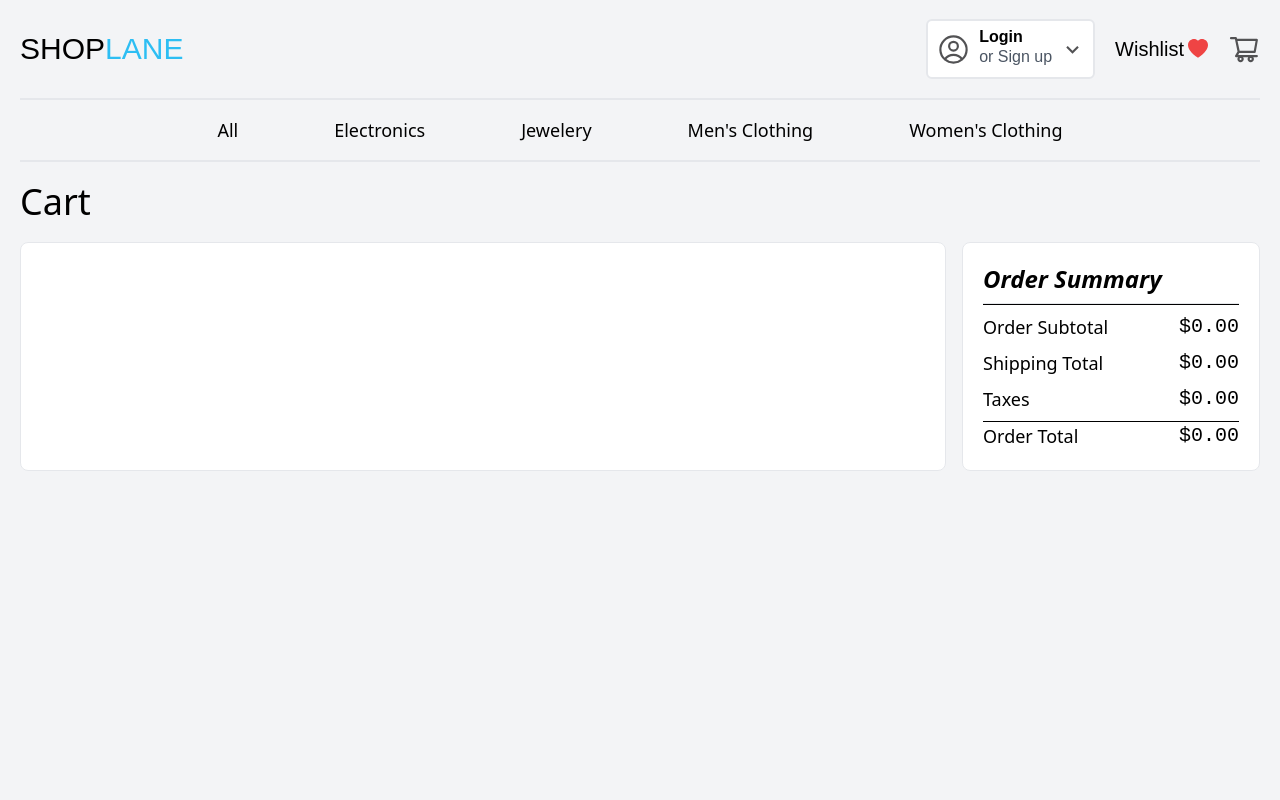
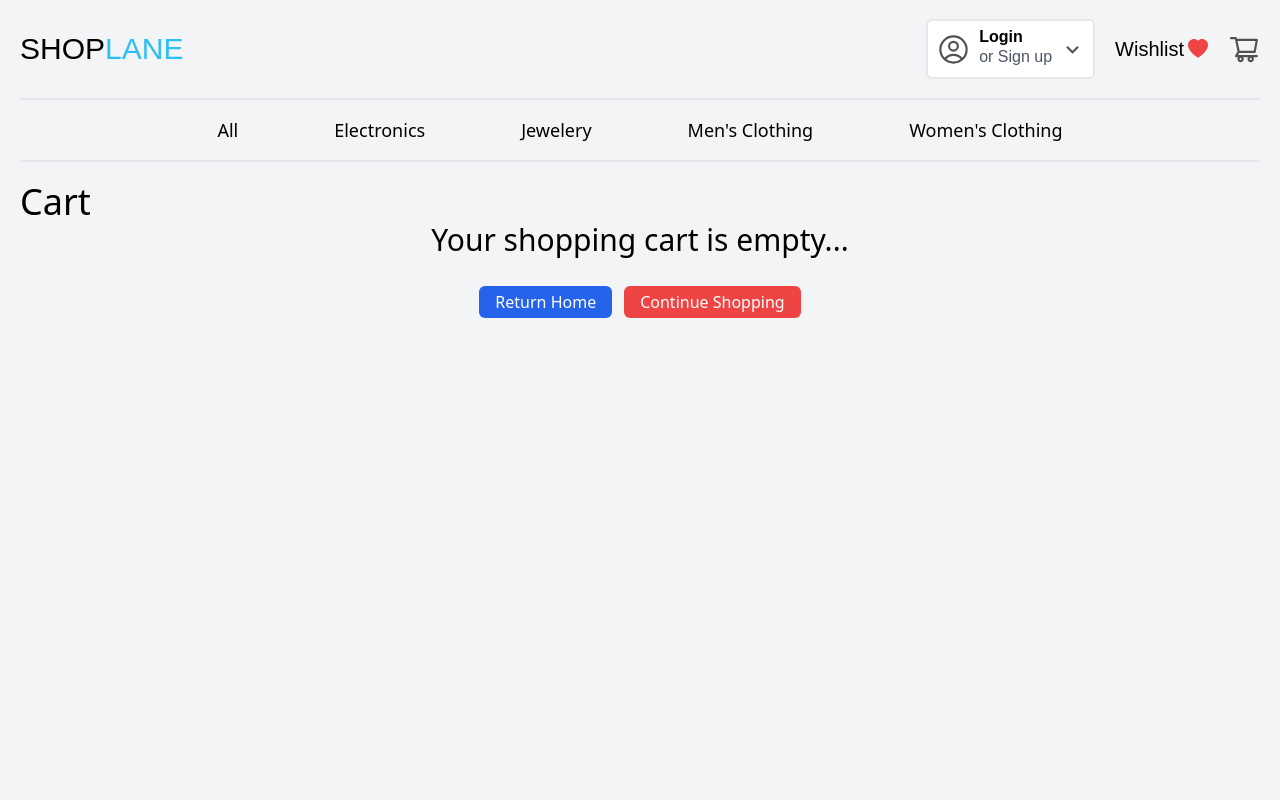
Before and after one commit to PadekarPratap/e-commerce-store-2, a React (Vite) app: page /cart in a window 1280 px wide. Shown: the top 800 px of the page. Built offline with nearby package versions, Linux system fonts and the light colour scheme.

Commit message:
Updated the CSS

```diff
--- a/src/pages/CartPage.jsx
+++ b/src/pages/CartPage.jsx
@@ -3,18 +3,21 @@ import Navbar from "../components/Navbar";
 import CategoriesBar from "../components/CategoriesBar";
 import { useSelector } from "react-redux";
 import CartCard from "../components/CartCard";
+import Footer from "../components/Footer";
+import { useNavigate } from "react-router-dom";
 
 const CartPage = () => {
   const cart = useSelector((state) => state.Cart.cart);
+  const navigate = useNavigate();
 
   const totalPrice = cart.reduce((total, eachItem) => {
     total += eachItem.price * eachItem.quantity;
     return total;
   }, 0);
 
-  const shipping = totalPrice * 0.05
-  const taxes = totalPrice * 0.1
-  const orderTotal = totalPrice + shipping + taxes
+  const shipping = totalPrice * 0.05;
+  const taxes = totalPrice * 0.1;
+  const orderTotal = totalPrice + shipping + taxes;
 
   return (
     <div>
@@ -23,6 +26,27 @@ const CartPage = () => {
       <CategoriesBar />
       <div className="shop-container mt-5">
         <h2 className="text-4xl capitalize font-thin">Cart</h2>
+        {cart ? (
+          <div className="text-center min-h-[80vh]">
+            <h2 className="text-3xl font-thin">
+              Your shopping cart is empty...
+            </h2>
+            <div className="mt-7 space-x-3">
+              <button
+                onClick={() => navigate("/")}
+                className="bg-shopDarkBlue text-white px-4 py-1 rounded-md"
+              >
+                Return Home
+              </button>
+              <button
+                onClick={() => navigate("/products")}
+                className="bg-shopRed text-white px-4 py-1 rounded-md"
+              >
+                Continue Shopping
+              </button>
+            </div>
+          </div>
+        ) : (
           <div className="grid lg:grid-cols-4 gap-4 my-5">
             {/* cart  */}
             <div className="lg:col-span-3 bg-white rounded-lg border px-4 py-5">
@@ -41,25 +65,35 @@ const CartPage = () => {
                 <div className="space-y-2">
                   <div className="flex items-center justify-between">
                     <span className="font-thin text-lg">Order Subtotal</span>
-                  <span className="text-xl font-medium font-robotoMono">${totalPrice.toFixed(2)}</span>
+                    <span className="text-xl font-medium font-robotoMono">
+                      ${totalPrice.toFixed(2)}
+                    </span>
                   </div>
                   <div className="flex items-center justify-between">
                     <span className="font-thin text-lg">Shipping Total</span>
-                  <span className="text-xl font-medium font-robotoMono">${(shipping).toFixed(2)}</span>
+                    <span className="text-xl font-medium font-robotoMono">
+                      ${shipping.toFixed(2)}
+                    </span>
                   </div>
                   <div className="flex items-center justify-between">
                     <span className="font-thin text-lg">Taxes</span>
-                  <span className="text-xl font-medium font-robotoMono">${(taxes).toFixed(2)}</span>
+                    <span className="text-xl font-medium font-robotoMono">
+                      ${taxes.toFixed(2)}
+                    </span>
                   </div>
                   <div className="flex items-center justify-between border-black border-t">
                     <span className="font-medium text-lg">Order Total</span>
-                  <span className="text-xl font-medium font-robotoMono">${(orderTotal).toFixed(2)}</span>
+                    <span className="text-xl font-medium font-robotoMono">
+                      ${orderTotal.toFixed(2)}
+                    </span>
                   </div>
                 </div>
               </div>
             </div>
           </div>
+        )}
       </div>
+      <Footer />
     </div>
   );
 };
```
Lines whose indentation alone changed are shown as unchanged.
